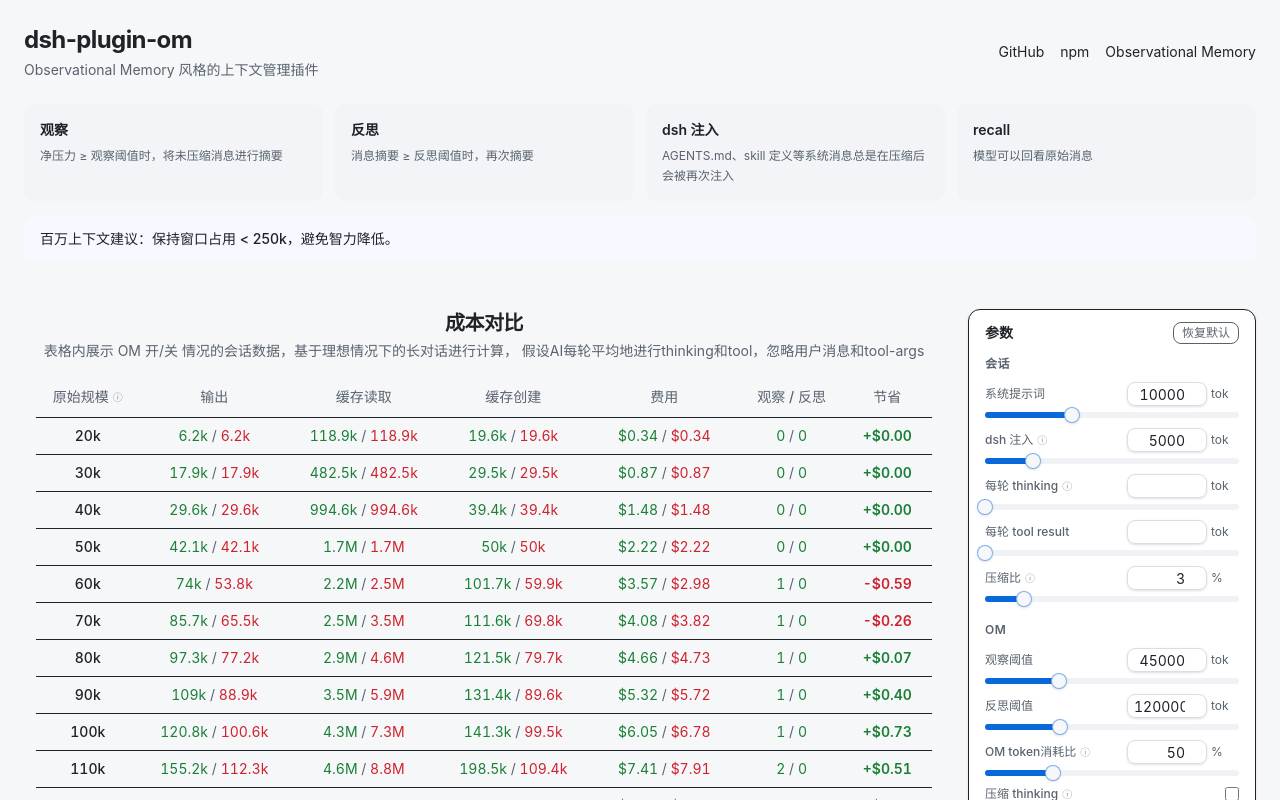
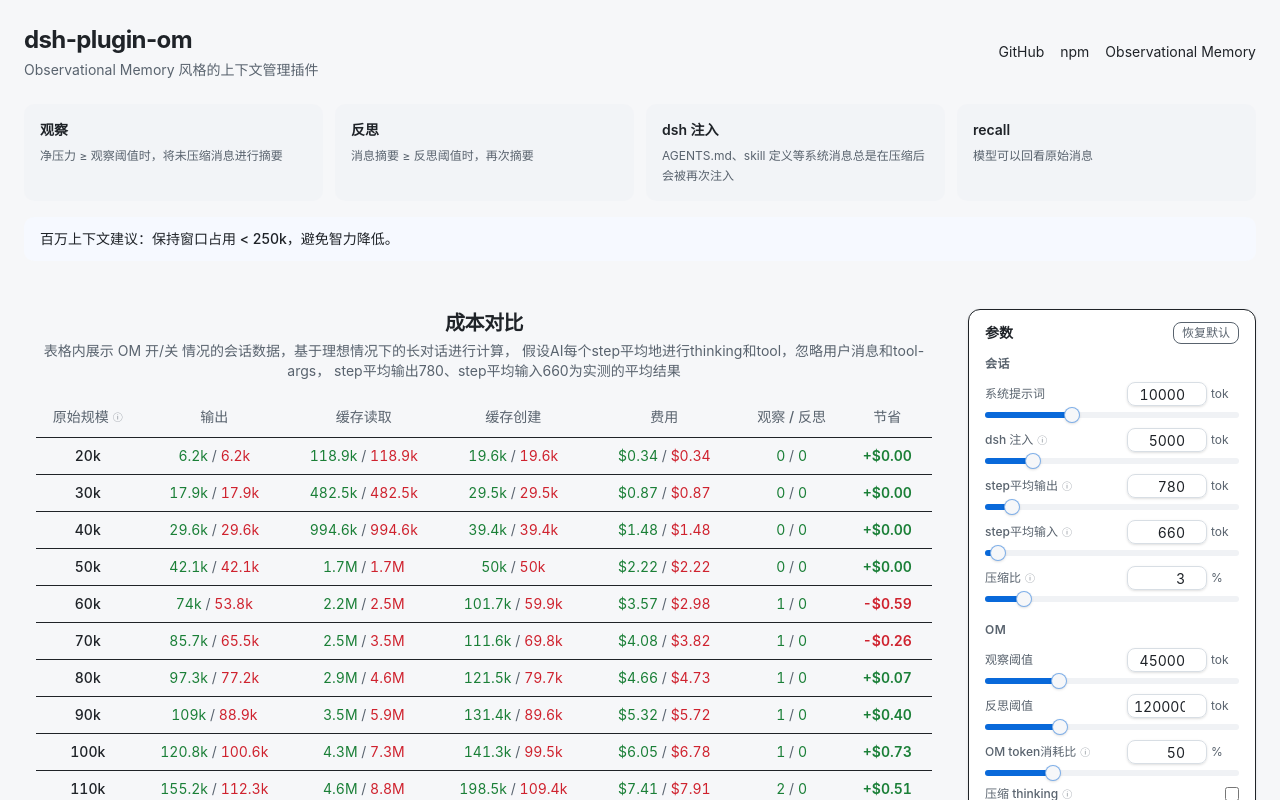
Before and after one commit to FanetheDivine/dsh-plugin-om, a React (Vite) app in the folder web/: page / in a window 1280 px wide. Shown: the top 800 px of the page. Built offline with nearby package versions, Linux system fonts and the light colour scheme.

Commit message:
feat(web): 参数面板与成本表按 step平均输出/输入 实测口径展示

```diff
--- a/web/src/components/CostTable.tsx
+++ b/web/src/components/CostTable.tsx
@@ -1,8 +1,8 @@
 /**
  * 成本对比表：原始会话规模 20k–250k 逐行对比 om 开/关的三类 token 消耗、费用、
  * 压缩次数与节省额。数据由 web/src/model.ts 的 buildTable 生成。
- * 上方描述补充表格成立的假设：纯多 step 会话，thinking 只输出、tool result 只写入、
- * toolcall 忽略，前缀缓存计费与摘要独立会话口径；「原始规模」说明置于表头 tooltip。
+ * 上方描述补充表格成立的假设：纯多 step 会话，step平均输出 780 / step平均输入 660
+ * 为实测的平均结果；「原始规模」说明置于表头 tooltip。
  * 每格合并显示两个值：om 开启（绿）/ om 关闭（红），保留当前配色。
  */
 import {
@@ -42,7 +42,8 @@ export function CostTable({ rows }: CostTableProps) {
         <h2 className="text-xl font-semibold tracking-tight">成本对比</h2>
         <p className="mt-1 text-sm text-muted-foreground">
           表格内展示 OM 开/关 情况的会话数据，基于理想情况下的长对话进行计算，
-          假设AI每轮平均地进行thinking和tool，忽略用户消息和tool-args
+          假设AI每个step平均地进行thinking和tool，忽略用户消息和tool-args，
+          step平均输出780、step平均输入660为实测的平均结果
         </p>
       </div>
       <div className="w-full max-w-4xl overflow-x-auto">
@@ -57,7 +58,7 @@ export function CostTable({ rows }: CostTableProps) {
                       <span className="cursor-help text-[10px] text-muted-foreground/70">ⓘ</span>
                     </TooltipTrigger>
                     <TooltipContent className="max-w-48">
-                      不开启OM时对话占据的上下文，完全由系统提示词和tool-result构成
+                      不开启OM时对话占据的上下文，完全由系统提示词和step平均输入构成
                     </TooltipContent>
                   </Tooltip>
                 </span>
--- a/web/src/components/ParamsPanel.tsx
+++ b/web/src/components/ParamsPanel.tsx
@@ -170,23 +170,24 @@ export function ParamsPanel({ params, onChange, onReset }: ParamsPanelProps) {
             onChange={(v) => set({ injectedTokens: v })}
           />
           <SliderField
-            label="每轮 thinking"
-            tooltip="模型输出的thinking tokens，只计算输出token，不占据上下文；开启「压缩 thinking」时观察压缩随被压缩消息一并输入OM"
+            label="step平均输出"
+            tooltip="每个step模型输出的thinking、text、tool-args"
             unit="tok"
-            value={params.thinkingTokens}
+            value={params.stepOutputTokens}
             min={0}
             max={10000}
             step={100}
-            onChange={(v) => set({ thinkingTokens: v })}
+            onChange={(v) => set({ stepOutputTokens: v })}
           />
           <SliderField
-            label="每轮 tool result"
+            label="step平均输入"
+            tooltip="每个step输入给模型的text、用户或系统消息、tool-result"
             unit="tok"
-            value={params.toolResultTokens}
+            value={params.stepInputTokens}
             min={0}
             max={30000}
             step={100}
-            onChange={(v) => set({ toolResultTokens: v })}
+            onChange={(v) => set({ stepInputTokens: v })}
           />
           <SliderField
             label="压缩比"
```
